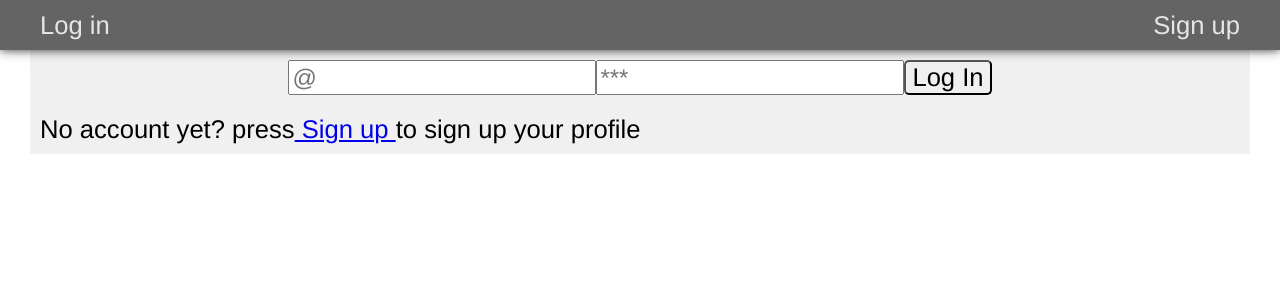
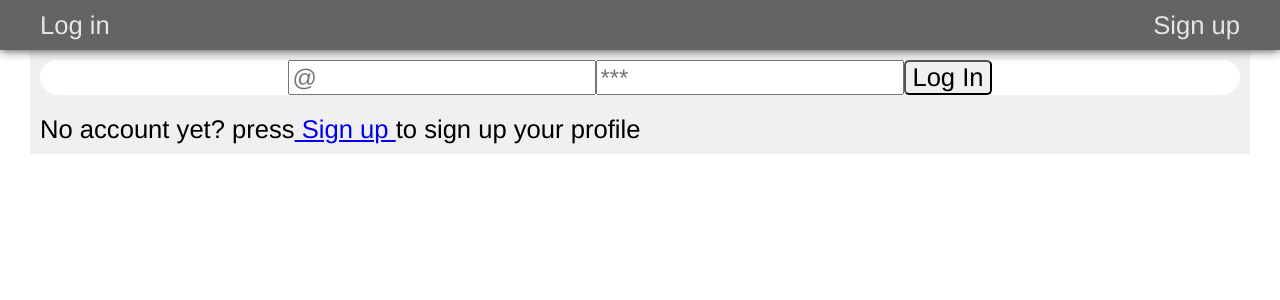
Before and after one commit to mcbauman/Final-Project-friendsFinder, a React (Create React App) app in the folder frontend/: page / in a window 1280 px wide. Shown: the top 300 px of the page. Built offline with nearby package versions, Linux system fonts and the light colour scheme.

Commit message:
general Styling Prolife

```diff
--- a/frontend/src/Routes/Profile.jsx
+++ b/frontend/src/Routes/Profile.jsx
@@ -78,6 +78,7 @@ export default function Profile(props){
                 {props.userProfPic&&<img src={`${process.env.REACT_APP_BE_SERVER}/picture/${props.userProfPic}`} alt="Ups, no picture;)"/>}
             </section>
             <hr/>
+            <section>
                 {usr?(
                     <form onSubmit={changeProfile}>
                         <input type="text" placeholder={usr.name} value={name}  onChange={(e)=>setName(e.target.value)}/>
@@ -97,8 +98,8 @@ export default function Profile(props){
                             </div>
                         ))}
                     </form>
-                ):<div>LOADING</div>
-            }
+                ):<div>LOADING</div>}
+            </section>
         </article>
     )
 }
--- a/frontend/src/style.scss
+++ b/frontend/src/style.scss
@@ -85,9 +85,12 @@ body{
             margin:0 auto;
             padding: 10px;
             background-color: var(--brightmain);
-            form{
+            >form{
                 position: sticky;
                 top:50px;
+                width: 100%;
+                background-color: white;
+                border-radius: 20px;
                 display: flex;
                 flex-wrap: wrap;
                 justify-content: center;
@@ -99,7 +102,7 @@ body{
  //               }
                 input{
                     font-size: 1.5rem;
-                    width:120px;
+//                    width:120px;
                     font-family: "Helvetica Neue", sans-serif;
                     font-weight: 90;
                 }
```
Lines whose indentation alone changed are shown as unchanged.
